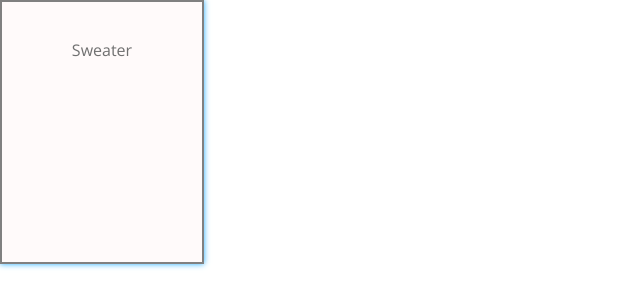
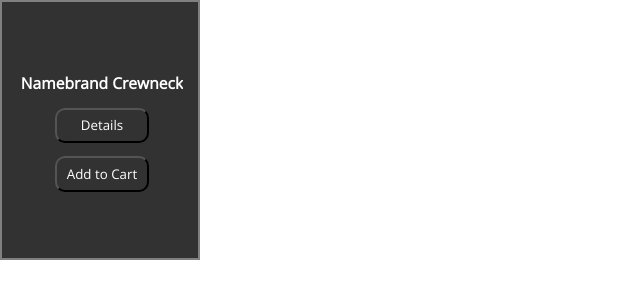
Before and after one commit to Rovaxes/WebConcepts, a React (Create React App) app in the folder React_Projects/shop-site/: page / in a window 1280 px wide. Shown: the top 308 px of the page, without its empty margins (0-640 px from the left). Built offline with nearby package versions, Linux system fonts and the light colour scheme.

Commit message:
Items CSS: Hover And Focus

```diff
--- a/React_Projects/shop-site/src/components/counter.jsx
+++ b/React_Projects/shop-site/src/components/counter.jsx
@@ -10,11 +10,11 @@ class Counter extends Component {
 
   render() {
     return (
-      <React.Fragment>
+      <div>
         <span> {this.formatCount()} </span>
         <button onClick={this.handleIncrement}> Increment </button>
         <button onClick={this.handleDecrement}> Decrement </button>
-      </React.Fragment>
+      </div>
     );
   }
 
--- a/React_Projects/shop-site/src/components/item/item.css
+++ b/React_Projects/shop-site/src/components/item/item.css
@@ -1,16 +1,48 @@
+* {
+  color: white;
+  overflow: hidden;
+}
+
 .container {
   background-color: snow;
   border: 2px solid grey;
   width: 200px;
   height: 260px;
-  line-height: 600%;
-  font-size: 0;
   vertical-align: middle;
   text-align: center;
-  transition: all 200ms ease;
 }
 
-.container:hover {
-  font-size: 1em;
-  box-shadow: 0 0 6px rgba(35, 173, 255, 1);
+.container > * {
+  opacity: 0;
+  transition: opacity 0.1s linear;
 }
+
+.container:hover > *,
+.container:focus * {
+  opacity: 1;
+  transition: opacity 0.1s linear;
+}
+
+.hover-elements {
+  display: grid;
+  height: inherit;
+  width: inherit;
+  background-color: rgba(0, 0, 0, 0.8);
+  align-content: center;
+  justify-content: center;
+}
+
+.item-button {
+  width: 7em;
+  justify-self: center;
+  margin-top: 1em;
+  padding: 0.5em;
+  background-color: rgba(0, 0, 0, 0);
+  border-radius: 10px;
+}
+
+.item-button:hover {
+  background-color: white;
+  color: black;
+  transition: background-color 0.25s linear;
+}
--- a/React_Projects/shop-site/src/components/item/item.jsx
+++ b/React_Projects/shop-site/src/components/item/item.jsx
@@ -1,10 +1,34 @@
 import React, { Component } from "react";
 import "./item.css";
+
 class Item extends Component {
-  state = { itemName: "Sweater" };
+  state = {
+    itemName: "Namebrand Crewneck"
+  };
+
   render() {
-    return <div class="container">{this.state.itemName}</div>;
+    return (
+      <button className="container">
+        <div className="hover-elements">
+          <h3 className="name">{this.state.itemName}</h3>
+          <button onClick={this.handleDetails} className="item-button">
+            Details
+          </button>
+          <button onClick={this.handleAddToCart} className="item-button">
+            Add to Cart
+          </button>
+        </div>
+      </button>
+    );
   }
+
+  handleDetails = () => {
+    console.log("details");
+  };
+
+  handleAddToCart = () => {
+    console.log("addToCart");
+  };
 }
 
 export default Item;
```
